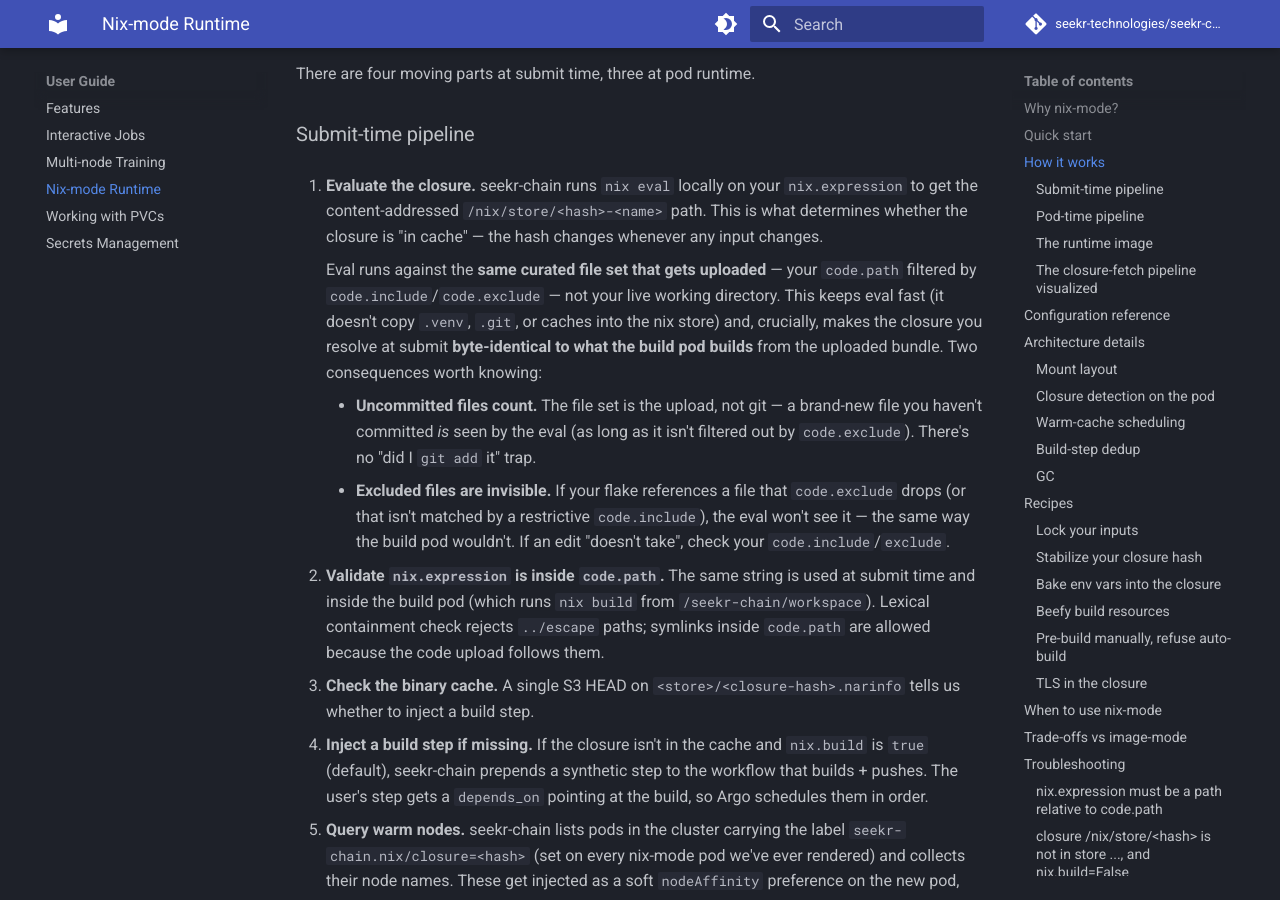
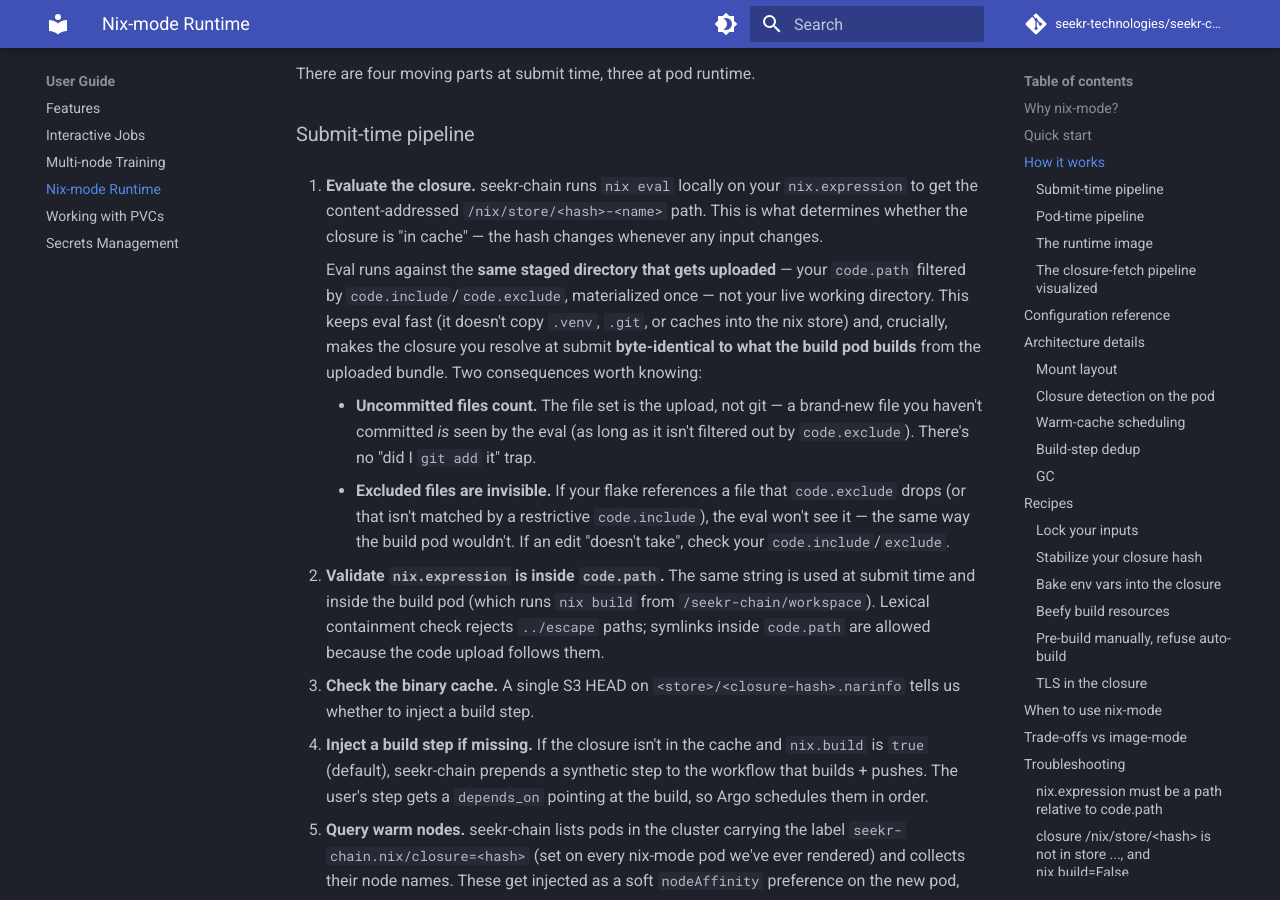
Before and after one commit to Seekr-Technologies/seekr-chain, an MkDocs documentation site: the page built from docs/guides/nix-mode.md, in a window 1280 px wide and 900 px high, scrolled down 2078 px. Built offline with MkDocs 1.6.1 and Material for MkDocs 9.7.7, drawn with Linux system fonts in a browser that asks for light colours; comment, search, counter and statistics services are not loaded; the version menu is left out.

Commit message:
docs(nix): note eval and upload now share one staged copy
Wording follow-up to the staged-eval change: nix-mode.md now says
eval runs against the same staged directory (not just the same
selection criteria), and the CHANGELOG gets an entry for the fix.

```diff
--- a/docs/guides/nix-mode.md
+++ b/docs/guides/nix-mode.md
@@ -102,12 +102,12 @@
    path. This is what determines whether the closure is "in cache" — the
    hash changes whenever any input changes.
 
-    Eval runs against the **same curated file set that gets uploaded** — your
-    `code.path` filtered by `code.include`/`code.exclude` — not your live
-    working directory. This keeps eval fast (it doesn't copy `.venv`, `.git`,
-    or caches into the nix store) and, crucially, makes the closure you resolve
-    at submit **byte-identical to what the build pod builds** from the uploaded
-    bundle. Two consequences worth knowing:
+    Eval runs against the **same staged directory that gets uploaded** — your
+    `code.path` filtered by `code.include`/`code.exclude`, materialized once —
+    not your live working directory. This keeps eval fast (it doesn't copy
+    `.venv`, `.git`, or caches into the nix store) and, crucially, makes the
+    closure you resolve at submit **byte-identical to what the build pod
+    builds** from the uploaded bundle. Two consequences worth knowing:
 
     - **Uncommitted files count.** The file set is the upload, not git — a
       brand-new file you haven't committed *is* seen by the eval (as long as it
```
Also changed, not shown: docs/developer/CHANGELOG.md (+6 -0 lines).
